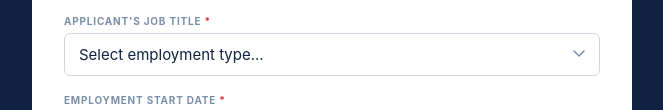
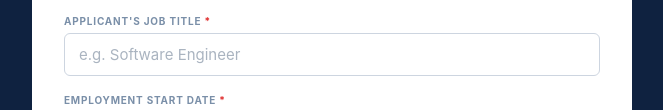
Before and after one commit to chramos12/snappt-verify, a plain HTML site: page form.html in a window 1280 px wide. Shown: the part 541-651 px from the top of the page, without its empty margins (308-971 px from the left). Drawn offline with Linux system fonts and the light colour scheme.

Commit message:
Update form.html

```diff
--- a/form.html
+++ b/form.html
@@ -97,15 +97,7 @@
 
           <div class="form-group">
             <label>Applicant's Job Title <span class="req">*</span></label>
-            <select id="job-title">
-              <option value="">Select employment type...</option>
-              <option>Full-Time Employee</option>
-              <option>Part-Time Employee</option>
-              <option>Contract / 1099</option>
-              <option>Temporary Employee</option>
-              <option>Seasonal Employee</option>
-              <option>Other</option>
-            </select>
+            <input type="text" id="job-title" placeholder="e.g. Software Engineer" />
           </div>
 
           <div class="form-group">
```
